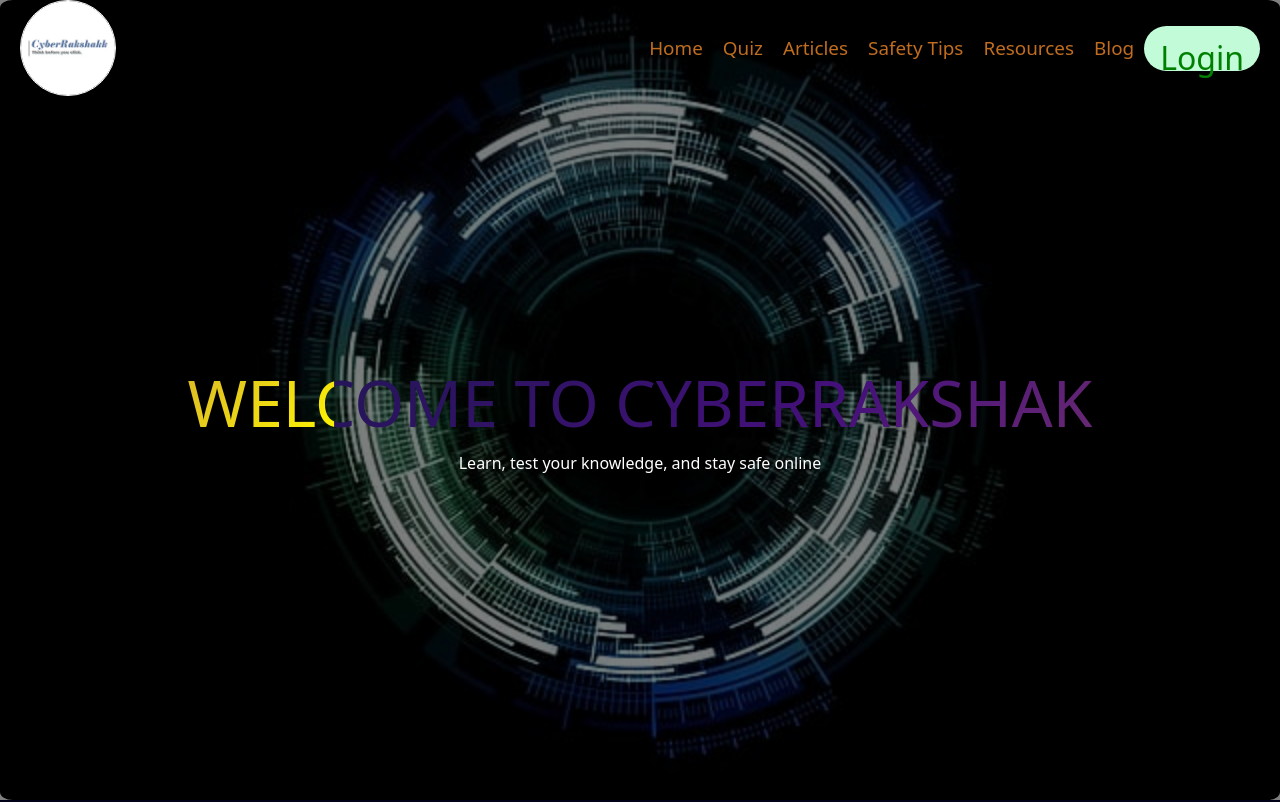
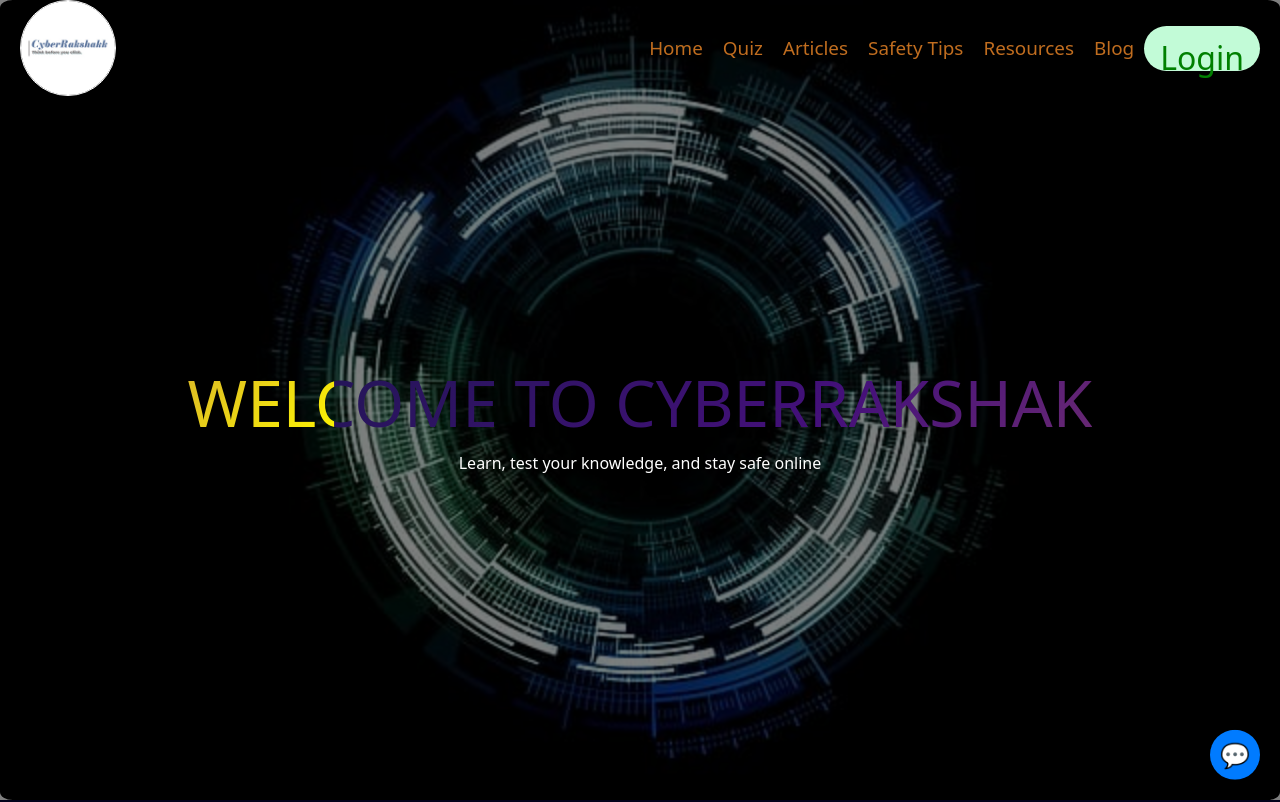
Before and after one commit to SWATIK31/CyberRakshak, a React (Vite) app: page / in a window 1280 px wide. Shown: the top 802 px of the page. Built offline with nearby package versions, Linux system fonts and the light colour scheme.

Commit message:
added chatbot

```diff
--- a/src/App.jsx
+++ b/src/App.jsx
@@ -5,6 +5,7 @@ import HeroSection from './components/HeroSection';
 import ArticlesSection from './components/Articles';
 import Resources from './components/Resources';
 import HelpSection from './components/Help';
+import Chatbot from './components/chatbot'
 
 import './App.css';
 
@@ -20,6 +21,7 @@ function App() {
               <ArticlesSection id="articles" />
               <Resources id="resources" />
               <HelpSection id="safety-tips" />
+              <Chatbot id="bot"/>
 
             </main>
           } />
--- /dev/null
+++ b/src/components/chatbot.css
@@ -0,0 +1,153 @@
+.chatbot-container {
+    position: fixed;
+    bottom: 20px;
+    right: 20px;
+    z-index: 1000;
+  }
+  .BotHeading{
+    text-align: center;
+    font-family: Georgia, 'Times New Roman', Times, serif;
+    margin-bottom: 10px;
+
+  }
+
+
+  .chatbot-icon {
+    width: 50px;
+    height: 50px;
+    background-color: #007bff;
+    border-radius: 50%;
+    display: flex;
+    justify-content: center;
+    align-items: center;
+    cursor: pointer;
+    font-size: 24px;
+    color: white;
+    transition: transform 0.3s ease;
+    animation: floating 3s infinite ease-in-out;
+  }
+
+  .chatbot-icon:hover {
+    transform: scale(1.1);
+  }
+
+  .chatbox {
+    position: absolute;
+    bottom: 70px;
+    right: 0;
+    width: 350px;
+    height: 400px;
+    background-color: rgb(149, 154, 179);
+    border-radius: 10px;
+    padding: 10px;
+    overflow-y: auto;
+    box-shadow: 0 4px 6px rgba(0, 0, 0, 0.1);
+    transform: scale(0.5);
+    transform-origin: bottom right;
+    opacity: 0;
+    animation: emerge 0.5s ease-out forwards;
+  }
+
+  .question-list {
+    max-height: 250px;
+    overflow-y: auto;
+    margin-bottom: 20px;
+  }
+
+  .question {
+    cursor: pointer;
+    padding: 8px;
+    margin-bottom: 8px;
+    background-color: #2e2d5b;
+    border-radius: 4px;
+    border: none;
+    background: transparent;
+    transition: color .3s ease-in-out, box-shadow .3s ease-in-out;
+  }
+
+  .question:hover {
+
+    box-shadow: inset 280px 0 0 0 #022b3a;
+    color: white;
+
+  }
+
+  .answer {
+    margin-top: 20px;
+  }
+
+  .answer p {
+    line-height: 1.5;
+    margin-bottom: 10px;
+  }
+
+  .typing-indicator {
+    display: inline-block;
+    width: 10px;
+    height: 20px;
+    background-color: #007bff;
+    animation: blink 0.7s infinite;
+  }
+
+  @keyframes blink {
+    0% { opacity: 0; }
+    50% { opacity: 1; }
+    100% { opacity: 0; }
+  }
+
+  @keyframes emerge {
+    from {
+      transform: scale(0.5) translateY(20px);
+      opacity: 0;
+    }
+    to {
+      transform: scale(1) translateY(0);
+      opacity: 1;
+    }
+  }
+
+  @keyframes floating {
+    0%, 100% {
+      transform: translateY(0);
+    }
+    50% {
+      transform: translateY(-10px);
+    }
+  }
+
+
+  .chatbox::-webkit-scrollbar {
+    width: 10px;
+  }
+
+  .chatbox::-webkit-scrollbar-track {
+    background: #f2f2f2;
+    border-radius: 10px;
+  }
+
+  .chatbox::-webkit-scrollbar-thumb {
+    background: #007bff;
+    border-radius: 10px;
+  }
+
+  .chatbox::-webkit-scrollbar-thumb:hover {
+    background: #0056b3;
+  }
+
+  .question-list::-webkit-scrollbar {
+    width: 1px;
+  }
+
+  .question-list::-webkit-scrollbar-track {
+    background: #f1f1f1;
+    border-radius: 10px;
+  }
+
+  .question-list::-webkit-scrollbar-thumb {
+    background: #007bff;
+    border-radius: 10px;
+  }
+
+  .question-list::-webkit-scrollbar-thumb:hover {
+    background: #0056b3;
+  }
--- /dev/null
+++ b/src/components/chatbot.jsx
@@ -0,0 +1,82 @@
+import React, { useState, useCallback } from 'react';
+import './chatbot.css';
+
+const cybersecurityQA = {
+    "What is phishing?": "P hishing is a type of cyber attack where attackers attempt to trick individuals into revealing sensitive information by posing as a trustworthy entity.",
+    "How can I create a strong password?": "U se a combination of uppercase and lowercase letters, numbers, and symbols. Make it at least 12 characters long and avoid using personal information.",
+    "What is a firewall?": "A firewall is a network security system that monitors and controls incoming and outgoing network traffic based on predetermined security rules. It acts as a barrier between a trusted network and an untrusted network.",
+    "What is malware?": "M alware is malicious software designed to disrupt, damage, or gain unauthorized access to computer systems. Common types of malware include viruses, worms, trojans, and ransomware.",
+    "What is two-factor authentication (2FA)?": "T wo-factor authentication (2FA) is a security process in which users provide two different authentication factors to verify their identity. This typically involves something you know (like a password) and something you have (like a smartphone).",
+    "How can I recognize a secure website?": "L ook for 'https' in the URL and a padlock icon in the browser's address bar. These indicate that the website uses SSL/TLS encryption to secure data transmitted between your browser and the website.",
+    "What should I do if I suspect a phishing email?": "I f you suspect a phishing email, do not click on any links or attachments. Report the email to your IT department or email provider, and delete it immediately.",
+    "How can I contact you for more information?": "Yoou can contact us for more information by sending an email to info@cybersecurityawareness.com."
+  };
+
+
+function Chatbot() {
+  const [isOpen, setIsOpen] = useState(false);
+  const [selectedQuestion, setSelectedQuestion] = useState(null);
+  const [displayedAnswer, setDisplayedAnswer] = useState('');
+  const [isTyping, setIsTyping] = useState(false);
+
+  const toggleChatbot = () => setIsOpen(!isOpen);
+
+  const typeAnswer = useCallback((answer) => {
+    setIsTyping(true);
+    setDisplayedAnswer('');
+    let index = 0;
+
+    const typeChar = () => {
+      if (index < answer.length) {
+        setDisplayedAnswer(prev => prev + answer.charAt(index));
+        index++;
+        setTimeout(typeChar, 30);
+      } else {
+        setIsTyping(false);
+      }
+    };
+
+    if (answer.length > 0) {
+      setDisplayedAnswer(answer.charAt(0));
+      index = 1;
+      setTimeout(typeChar, 30);
+    } else {
+      setIsTyping(false);
+    }
+  }, []);
+
+  const handleQuestionClick = useCallback((question) => {
+    setSelectedQuestion(question);
+    const answer = cybersecurityQA[question];
+    typeAnswer(answer);
+  }, [typeAnswer]);
+
+  return (
+    <div className="chatbot-container">
+      <div className={`chatbot-icon ${isOpen ? 'open' : ''}`} onClick={toggleChatbot}>
+        💬
+      </div>
+      {isOpen && (
+        <div className="chatbox">
+          <h2 className='BotHeading'>CyberBot</h2>
+          <div className="question-list">
+            {Object.keys(cybersecurityQA).map((question, index) => (
+              <div key={index} className="question" onClick={() => handleQuestionClick(question)}>
+                {question}
+              </div>
+            ))}
+          </div>
+          {selectedQuestion && (
+            <div className="answer">
+              <h3>{selectedQuestion}</h3>
+              <p>{displayedAnswer}</p>
+              {isTyping && <span className="typing-indicator">▋</span>}
+            </div>
+          )}
+        </div>
+      )}
+    </div>
+  );
+}
+
+export default Chatbot;
```
